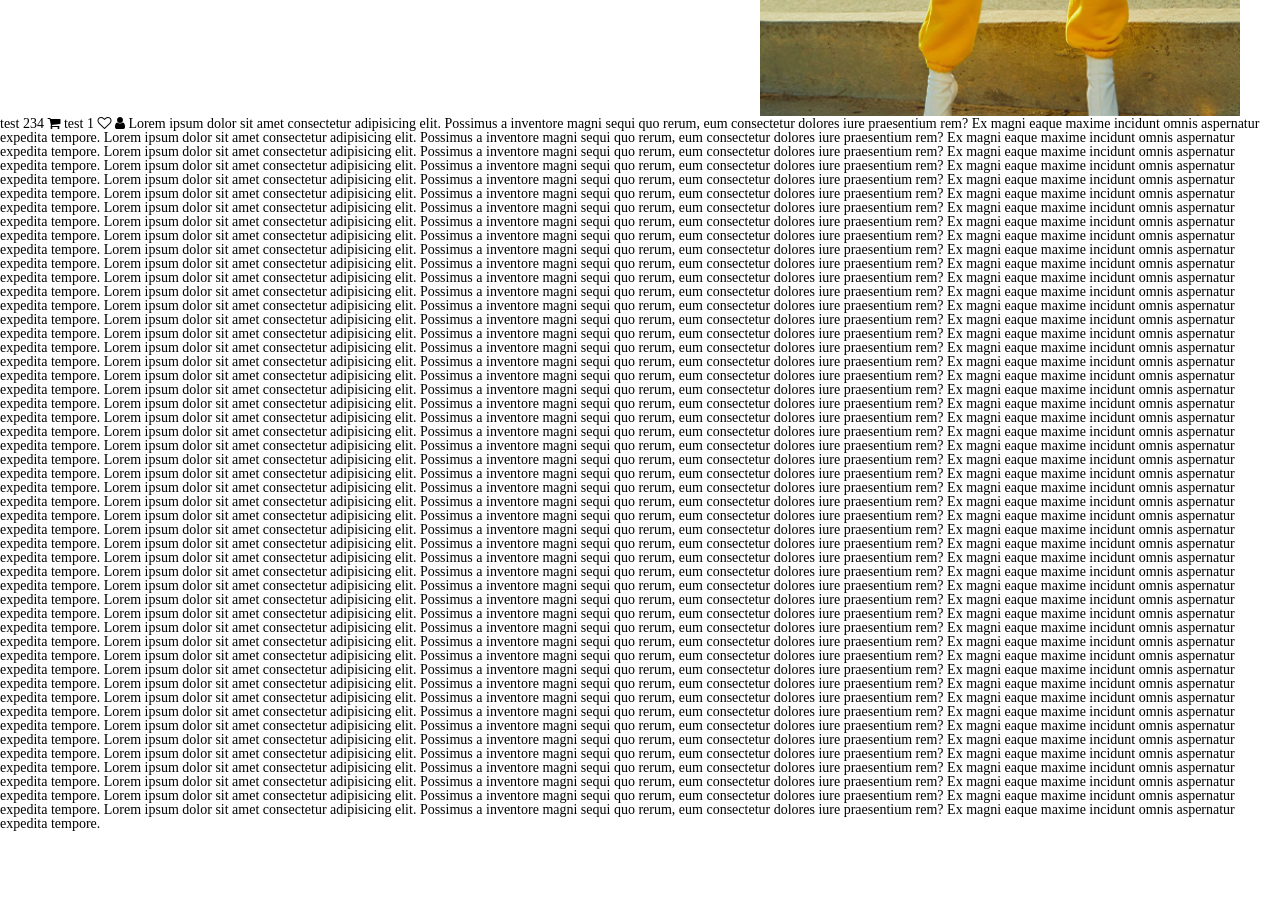
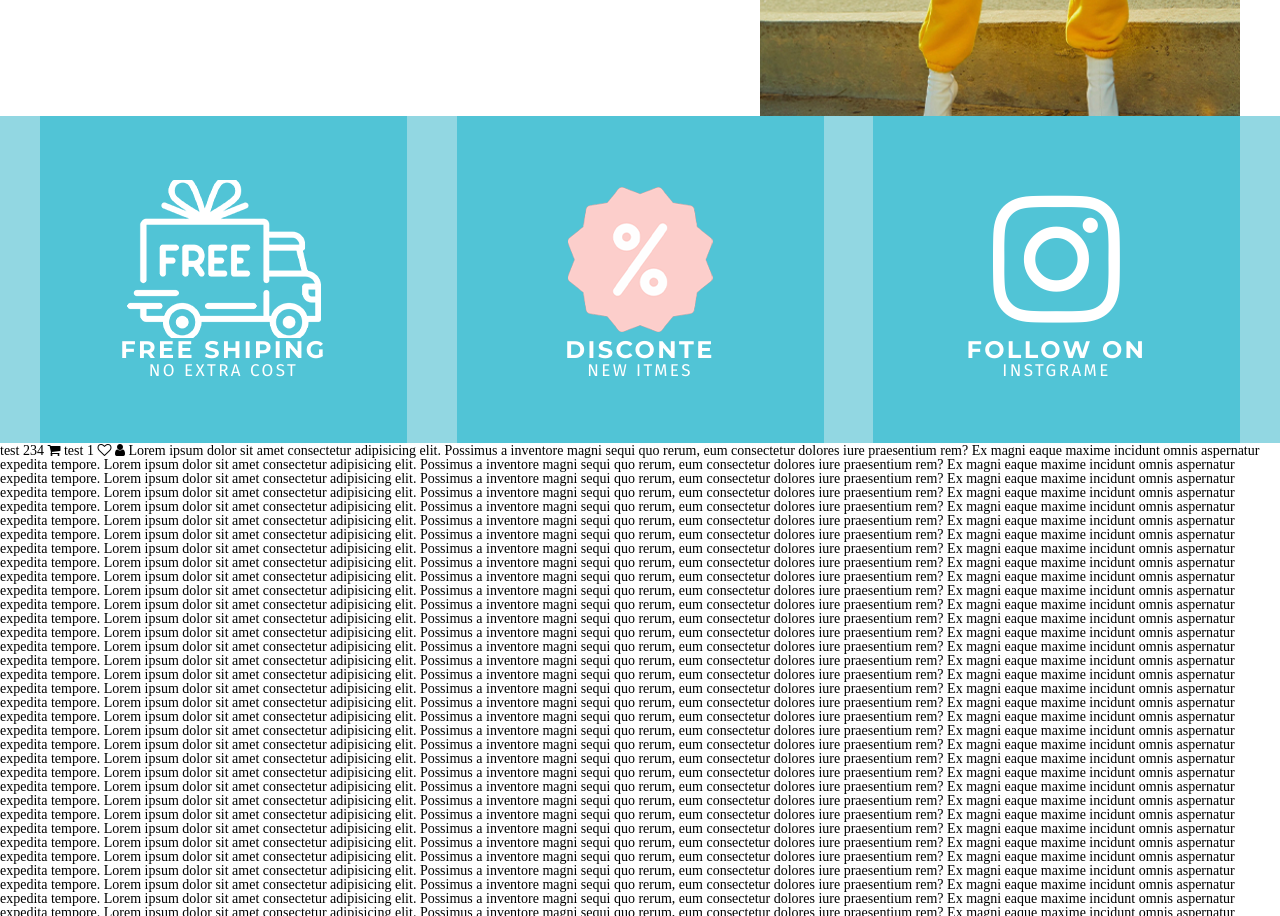
Before and after one commit to khrulev/franco, a website: page src/index.html in a window 1280 px wide. Shown: the part 6186-7102 px from the top of the page. Before the commit the page ends 7017 px from the top, so only its background shows below. Drawn offline with nearby package versions, Linux system fonts and the light colour scheme; files that its build step writes are made by us from their sources; files whose address does not match are found by name; a web font is replaced by a local one.

Commit message:
add disconte

```diff
--- a/src/_main.html
+++ b/src/_main.html
@@ -430,3 +430,45 @@
         </div>
     </div>
 </div>
+
+<div class="disconte-wrapper">
+    <div class="container">
+        <div class="disconte-wrapper-inner disconte">
+            <div class="disconte-item">
+                <div class="disconte-item__image">
+                    <img src="./img/main/disconte/01.png" alt="Disconte">
+                </div>
+                <div class="disconte-item__title">
+                    free shiping
+                </div>
+                <div class="disconte-item__subtitle">
+                    no extra cost
+                </div>
+            </div>
+
+            <div class="disconte-item">
+                <div class="disconte-item__image">
+                    <img src="./img/main/disconte/02.png" alt="Disconte">
+                </div>
+                <div class="disconte-item__title">
+                    disconte
+                </div>
+                <div class="disconte-item__subtitle">
+                    new itmes
+                </div>
+            </div>
+            <div class="disconte-item">
+                <div class="disconte-item__image">
+                    <i class="fa fa-instagram" aria-hidden="true"></i>
+                </div>
+                <div class="disconte-item__title">
+                    follow on
+                </div>
+                <div class="disconte-item__subtitle">
+                    instgrame
+                </div>
+            </div>
+
+        </div>
+    </div>
+</div>
--- a/src/scss/main.scss
+++ b/src/scss/main.scss
@@ -832,3 +832,64 @@
             object-position: center;
         }
     }
+
+
+    // Disconte
+
+    .disconte-wrapper{
+        background-color: #92d7e2;
+    }
+
+    .disconte-wrapper-inner{
+        display: flex;
+        justify-content: space-between;
+    }
+
+    .disconte-item{
+        width: 367px;
+        padding: 50px 50px;
+        background-color: #51c4d6;
+        display: flex;
+        flex-direction: column;
+        justify-content: center;
+        align-items: center;
+        text-align: center;
+        &__image{
+            flex: 0 0 70%;
+            padding: 10px;
+            // height: 190px;
+            width: 200px;
+            overflow: hidden;
+            position: relative;
+            display: flex;
+            justify-content: center;
+            align-items: center;
+            font-size: 148px;
+            color: #ffffff;
+            img {
+                // position: absolute;
+                // z-index: 10;
+                // height: 100%;
+                // width: 100%;
+                // object-fit: cover;
+                // object-position: center;
+
+            }
+        }
+        &__title{
+            color: #ffffff;
+            font-family: Montserrat;
+            font-size: 24px;
+            font-weight: 700;
+            text-transform: uppercase;
+            letter-spacing: 2.4px;
+        }
+        &__subtitle{
+            color: #ffffff;
+            font-family: "Fira Sans";
+            font-size: 17px;
+            font-weight: 400;
+            text-transform: uppercase;
+            letter-spacing: 2.4px;
+        }
+    }
```
Also changed, not shown: src/img/main/disconte/01.png (added), src/img/main/disconte/02.png (added), src/img/main/disconte/03.png (added).
